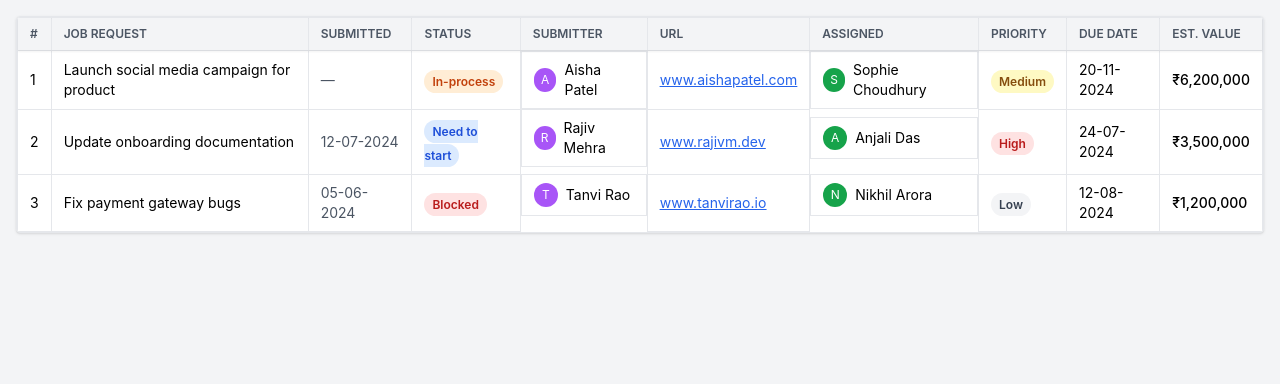
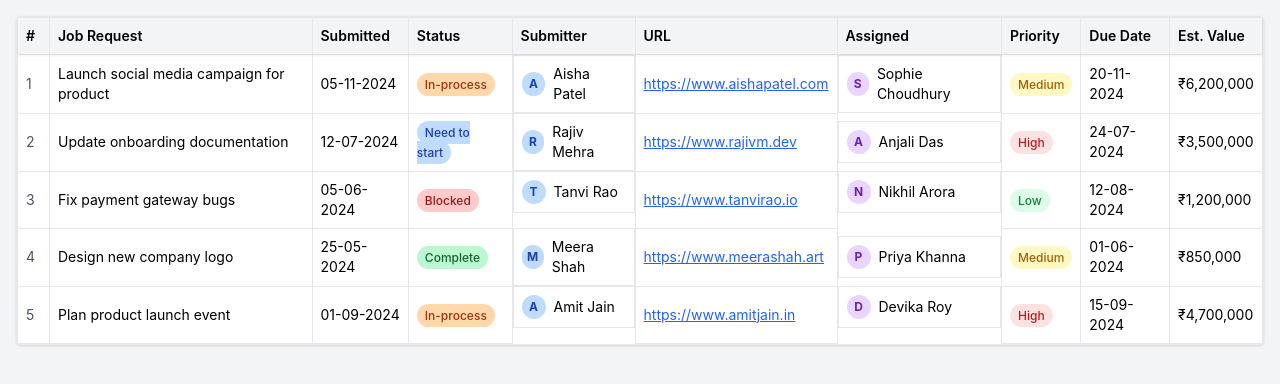
Before and after one commit to hellobro12/spreadsheet-ui, a React (Create React App) app: page / in a window 1280 px wide. Shown: the top 384 px of the page. Built offline with nearby package versions, Linux system fonts and the light colour scheme.

Commit message:
📅 Added functions  to rows 1 and 5

```diff
--- a/src/components/SpreadsheetTable.tsx
+++ b/src/components/SpreadsheetTable.tsx
@@ -1,24 +1,10 @@
 import React from 'react';
-
-export default function SpreadsheetTable() {
-  const headers = [
-    '#',
-    'Job Request',
-    'Submitted',
-    'Status',
-    'Submitter',
-    'URL',
-    'Assigned',
-    'Priority',
-    'Due Date',
-    'Est. Value',
-  ];
 
 const rows = [
   {
     id: 1,
     jobRequest: 'Launch social media campaign for product',
-      submitted: '',
+    submitted: '05-11-2024',
     status: 'In-process',
     submitter: { name: 'Aisha Patel', avatar: 'A' },
     url: 'https://www.aishapatel.com',
@@ -51,102 +37,98 @@ export default function SpreadsheetTable() {
     dueDate: '12-08-2024',
     value: '₹1,200,000',
   },
+  {
+    id: 4,
+    jobRequest: 'Design new company logo',
+    submitted: '25-05-2024',
+    status: 'Complete',
+    submitter: { name: 'Meera Shah', avatar: 'M' },
+    url: 'https://www.meerashah.art',
+    assigned: { name: 'Priya Khanna', avatar: 'P' },
+    priority: 'Medium',
+    dueDate: '01-06-2024',
+    value: '₹850,000',
+  },
+  {
+    id: 5,
+    jobRequest: 'Plan product launch event',
+    submitted: '01-09-2024',
+    status: 'In-process',
+    submitter: { name: 'Amit Jain', avatar: 'A' },
+    url: 'https://www.amitjain.in',
+    assigned: { name: 'Devika Roy', avatar: 'D' },
+    priority: 'High',
+    dueDate: '15-09-2024',
+    value: '₹4,700,000',
+  },
 ];
 
+const statusColors: Record<string, string> = {
+  'In-process': 'bg-orange-200 text-orange-800',
+  'Need to start': 'bg-blue-200 text-blue-800',
+  'Complete': 'bg-green-200 text-green-800',
+  'Blocked': 'bg-red-200 text-red-800',
+};
+
+const priorityColors: Record<string, string> = {
+  'High': 'bg-red-100 text-red-700',
+  'Medium': 'bg-yellow-100 text-yellow-700',
+  'Low': 'bg-green-100 text-green-700',
+};
+
+export default function SpreadsheetTable() {
   return (
     <div className="overflow-auto border rounded shadow bg-white max-h-[500px]">
       <table className="min-w-full table-fixed border-collapse">
         <thead className="sticky top-0 bg-gray-100 z-10 shadow-sm">
           <tr>
-            {headers.map((header, index) => (
-              <th
-                key={index}
-                className="border px-3 py-2 text-left text-xs font-semibold text-gray-600 uppercase bg-gray-100"
-              >
-                {header}
-              </th>
-            ))}
+            <th className="border p-2 text-left text-sm font-semibold bg-gray-100 w-8">#</th>
+            <th className="border p-2 text-left text-sm font-semibold bg-gray-100">Job Request</th>
+            <th className="border p-2 text-left text-sm font-semibold bg-gray-100">Submitted</th>
+            <th className="border p-2 text-left text-sm font-semibold bg-gray-100">Status</th>
+            <th className="border p-2 text-left text-sm font-semibold bg-gray-100">Submitter</th>
+            <th className="border p-2 text-left text-sm font-semibold bg-gray-100">URL</th>
+            <th className="border p-2 text-left text-sm font-semibold bg-gray-100">Assigned</th>
+            <th className="border p-2 text-left text-sm font-semibold bg-gray-100">Priority</th>
+            <th className="border p-2 text-left text-sm font-semibold bg-gray-100">Due Date</th>
+            <th className="border p-2 text-left text-sm font-semibold bg-gray-100">Est. Value</th>
           </tr>
         </thead>
-
         <tbody>
           {rows.map((row) => (
             <tr key={row.id}>
-              {/* Row Index */}
-              <td className="border px-3 py-2 text-sm">{row.id}</td>
-
-              {/* Job Request */}
-              <td className="border px-3 py-2 text-sm" contentEditable>
-                {row.jobRequest}
-              </td>
-
-              {/* Submitted */}
-              <td className="border px-3 py-2 text-sm text-gray-600">
-                {row.submitted || '—'}
-              </td>
-
-              {/* Status */}
-              <td className="border px-3 py-2">
-                <span
-                  className={`text-xs px-2 py-1 rounded-full font-semibold ${
-                    row.status === 'In-process'
-                      ? 'bg-orange-100 text-orange-700'
-                      : row.status === 'Need to start'
-                      ? 'bg-blue-100 text-blue-700'
-                      : row.status === 'Complete'
-                      ? 'bg-green-100 text-green-700'
-                      : 'bg-red-100 text-red-700'
-                  }`}
-                >
+              <td className="border p-2 text-sm text-gray-600">{row.id}</td>
+              <td className="border p-2 text-sm">{row.jobRequest}</td>
+              <td className="border p-2 text-sm">{row.submitted || '-'}</td>
+              <td className="border p-2 text-sm">
+                <span className={`px-2 py-1 rounded-full text-xs font-medium ${statusColors[row.status]}`}>
                   {row.status}
                 </span>
               </td>
-
-              {/* Submitter */}
-              <td className="border px-3 py-2 flex items-center gap-2">
-                <div className="w-6 h-6 rounded-full bg-purple-500 text-white text-xs flex items-center justify-center">
+              <td className="border p-2 text-sm flex items-center gap-2">
+                <div className="w-6 h-6 rounded-full bg-blue-200 text-blue-800 flex items-center justify-center text-xs font-bold">
                   {row.submitter.avatar}
                 </div>
-                <span className="text-sm">{row.submitter.name}</span>
+                {row.submitter.name}
               </td>
-
-              {/* URL */}
-              <td className="border px-3 py-2 text-sm text-blue-600 underline">
-                <a href={row.url} target="_blank" rel="noreferrer">
-                  {row.url.replace(/^https?:\/\//, '')}
+              <td className="border p-2 text-sm">
+                <a href={row.url} target="_blank" rel="noopener noreferrer" className="text-blue-600 underline">
+                  {row.url}
                 </a>
               </td>
-
-              {/* Assigned */}
-              <td className="border px-3 py-2 flex items-center gap-2">
-                <div className="w-6 h-6 rounded-full bg-green-600 text-white text-xs flex items-center justify-center">
+              <td className="border p-2 text-sm flex items-center gap-2">
+                <div className="w-6 h-6 rounded-full bg-purple-200 text-purple-800 flex items-center justify-center text-xs font-bold">
                   {row.assigned.avatar}
                 </div>
-                <span className="text-sm">{row.assigned.name}</span>
+                {row.assigned.name}
               </td>
-
-              {/* Priority */}
-              <td className="border px-3 py-2">
-                <span
-                  className={`text-xs px-2 py-1 rounded-full font-semibold ${
-                    row.priority === 'High'
-                      ? 'bg-red-100 text-red-700'
-                      : row.priority === 'Medium'
-                      ? 'bg-yellow-100 text-yellow-800'
-                      : 'bg-gray-100 text-gray-700'
-                  }`}
-                >
+              <td className="border p-2 text-sm">
+                <span className={`px-2 py-1 rounded-full text-xs font-medium ${priorityColors[row.priority]}`}>
                   {row.priority}
                 </span>
               </td>
-
-              {/* Due Date */}
-              <td className="border px-3 py-2 text-sm" contentEditable>
-                {row.dueDate}
-              </td>
-
-              {/* Est. Value */}
-              <td className="border px-3 py-2 text-sm font-medium">{row.value}</td>
+              <td className="border p-2 text-sm">{row.dueDate}</td>
+              <td className="border p-2 text-sm">{row.value}</td>
             </tr>
           ))}
         </tbody>
```
Lines whose indentation alone changed are shown as unchanged.
